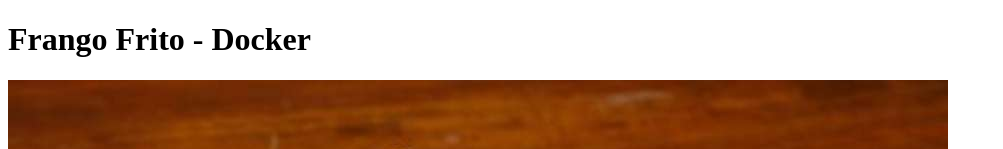
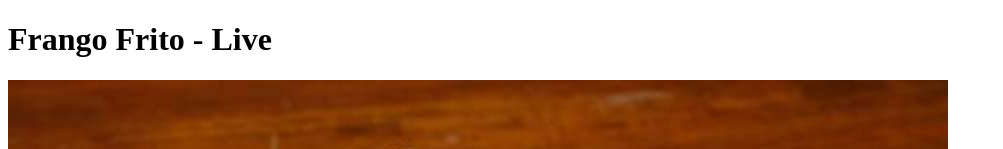
Before and after one commit to camilla-m/docker-ansible-laravel, a plain HTML site: page public/index.html in a window 1280 px wide. Shown: the top 149 px of the page, without its empty margins (0-1003 px from the left). Drawn offline with Linux system fonts and the light colour scheme.

Commit message:
Frango Frito

```diff
--- a/public/index.html
+++ b/public/index.html
@@ -7,7 +7,7 @@
     <meta name='viewport' content='width=device-width, initial-scale=1'>
 </head>
 <body>
-    <h1>Frango Frito - Docker</h1>
+    <h1>Frango Frito - Live</h1>
     <img src="assets/img/1.jpg" alt>
 </body>
 </html>
```
Also changed, not shown: 1 other file.
